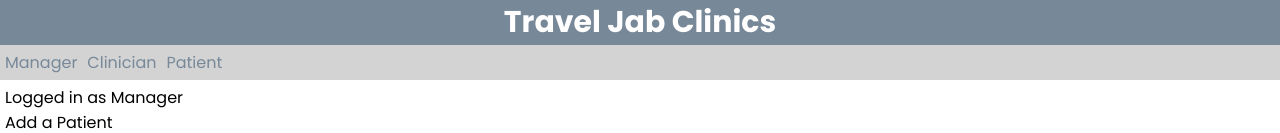
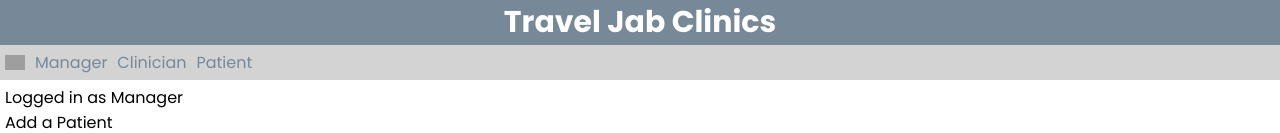
Before and after one commit to ibrahimmajeed2021-byte/Database, a React (Vite) app: page /manager in a window 1280 px wide. Shown: the top 133 px of the page. Built offline with nearby package versions, Linux system fonts and the light colour scheme; grey boxes are pictures that could not be loaded.

Commit message:
Added a home icon that leads to homepage

```diff
--- a/src/App.jsx
+++ b/src/App.jsx
@@ -19,6 +19,7 @@ function App() {
             <Route path="/clinician" element={<Clinician />} />
             <Route path="/patient" element={<Patient />} />
             <Route path="/*" element={<PageNotFound />} />
+            <Route path="/home" element={<HomePage />} />
           </Routes>
         </Layout>
       </BrowserRouter>
--- a/src/layout/NavBar.jsx
+++ b/src/layout/NavBar.jsx
@@ -4,6 +4,14 @@ import "./scss/NavBar.scss";
 function NavBar() {
   return (
     <nav>
+      <div className="NavItem">
+        <Link to="/home">
+          <img
+            className="home"
+            src="https://img.icons8.com/?size=100&id=z6m63h25vYs2&format=png&color=000000"
+          />
+        </Link>
+      </div>
       <div className="NavItem">
         <Link to="/manager">Manager</Link>
       </div>
--- a/src/layout/scss/NavBar.scss
+++ b/src/layout/scss/NavBar.scss
@@ -2,11 +2,21 @@ nav {
   padding: 5px;
   background: lightgray;
   display: flex;
+  align-items: center;
   gap: 10px;
+
+  img.home {
+    width: 20px;
+    length: 20px;
+    display: block;
+  }
 
   div.NavItem a {
     color: lightslategray;
     text-decoration: none;
+    display: flex;
+    align-items: center;
+    gap: 5px;
 
     &:hover {
       color: black;
```
Also changed, not shown: src/layout/Header.jsx (indentation only).
